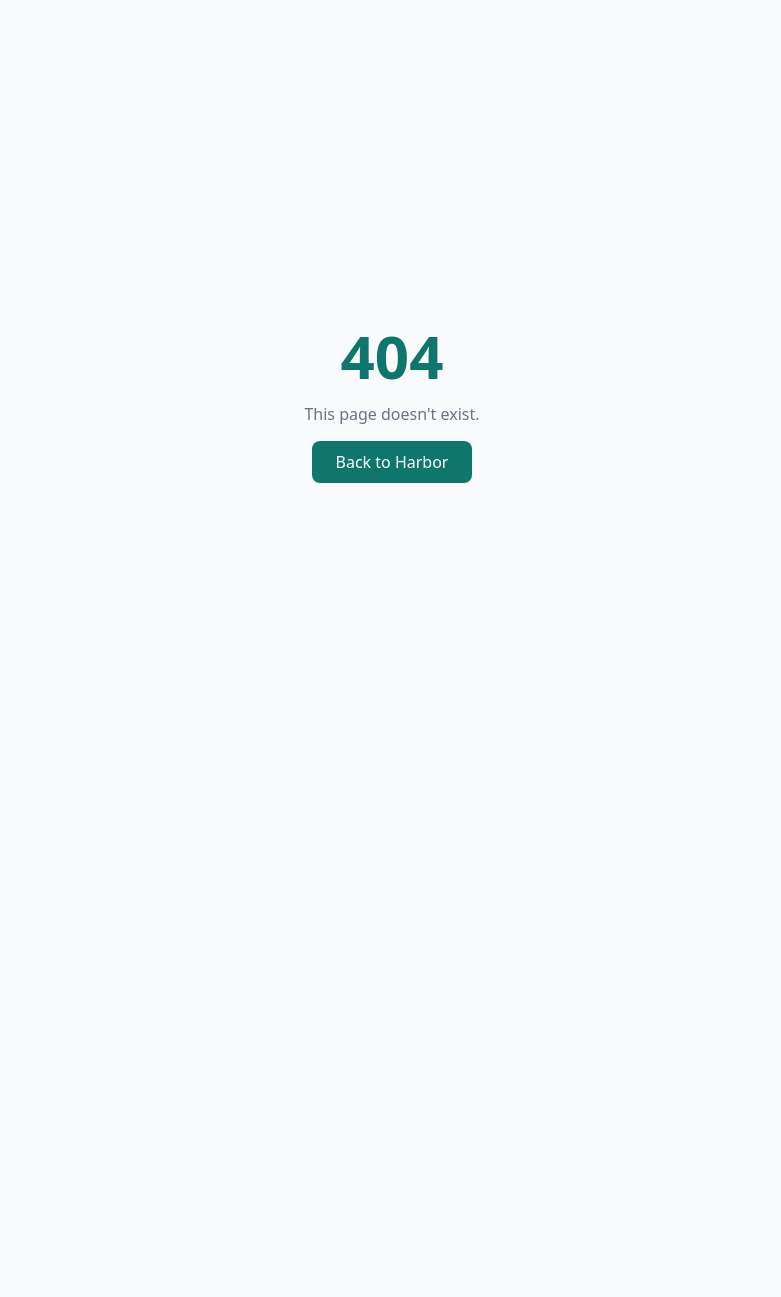
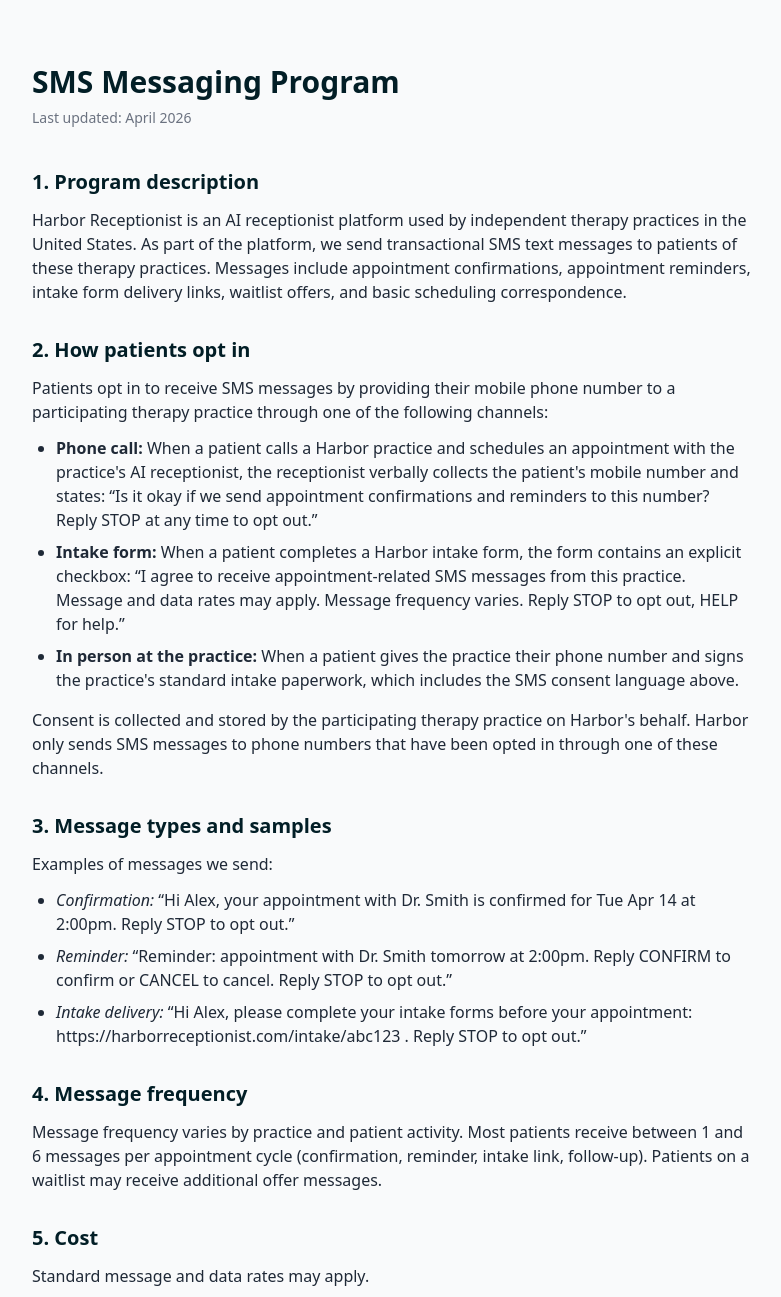
Before and after one commit to WTDchance/harbor-app, a Next.js app: page /sms in a window 1280 px wide. Before the commit this address had no page. Shown: the top 1297 px of the page, without its empty margins (248-1029 px from the left). Before the commit the page ends 800 px from the top, so only its background shows below. Built offline with nearby package versions, Linux system fonts and the light colour scheme.

Commit message:
A2P 10DLC: add public /sms program disclosure page

```diff
--- /dev/null
+++ b/app/sms/page.tsx
@@ -0,0 +1,141 @@
+// app/sms/page.tsx
+import type { Metadata } from "next";
+
+export const metadata: Metadata = {
+  title: "SMS Messaging Program | Harbor Receptionist",
+  description:
+    "Harbor Receptionist SMS appointment confirmation, reminder, and intake program details, opt-in, opt-out, and message frequency.",
+};
+
+export default function SmsProgramPage() {
+  return (
+    <main className="max-w-3xl mx-auto px-6 py-16 text-gray-800">
+      <h1 className="text-3xl font-bold mb-2 text-[#021E26]">SMS Messaging Program</h1>
+      <p className="text-sm text-gray-500 mb-10">Last updated: April 2026</p>
+
+      <section className="mb-8">
+        <h2 className="text-xl font-semibold mb-3 text-[#021E26]">1. Program description</h2>
+        <p className="mb-4">
+          Harbor Receptionist is an AI receptionist platform used by independent
+          therapy practices in the United States. As part of the platform, we
+          send transactional SMS text messages to patients of these therapy
+          practices. Messages include appointment confirmations, appointment
+          reminders, intake form delivery links, waitlist offers, and basic
+          scheduling correspondence.
+        </p>
+      </section>
+
+      <section className="mb-8">
+        <h2 className="text-xl font-semibold mb-3 text-[#021E26]">2. How patients opt in</h2>
+        <p className="mb-3">
+          Patients opt in to receive SMS messages by providing their mobile
+          phone number to a participating therapy practice through one of the
+          following channels:
+        </p>
+        <ul className="list-disc pl-6 mb-4">
+          <li className="mb-2">
+            <strong>Phone call:</strong> When a patient calls a Harbor practice
+            and schedules an appointment with the practice&apos;s AI receptionist,
+            the receptionist verbally collects the patient&apos;s mobile number and
+            states: &ldquo;Is it okay if we send appointment confirmations and
+            reminders to this number? Reply STOP at any time to opt out.&rdquo;
+          </li>
+          <li className="mb-2">
+            <strong>Intake form:</strong> When a patient completes a Harbor
+            intake form, the form contains an explicit checkbox: &ldquo;I agree
+            to receive appointment-related SMS messages from this practice.
+            Message and data rates may apply. Message frequency varies. Reply
+            STOP to opt out, HELP for help.&rdquo;
+          </li>
+          <li>
+            <strong>In person at the practice:</strong> When a patient gives
+            the practice their phone number and signs the practice&apos;s standard
+            intake paperwork, which includes the SMS consent language above.
+          </li>
+        </ul>
+        <p>
+          Consent is collected and stored by the participating therapy practice
+          on Harbor&apos;s behalf. Harbor only sends SMS messages to phone numbers
+          that have been opted in through one of these channels.
+        </p>
+      </section>
+
+      <section className="mb-8">
+        <h2 className="text-xl font-semibold mb-3 text-[#021E26]">3. Message types and samples</h2>
+        <p className="mb-3">Examples of messages we send:</p>
+        <ul className="list-disc pl-6 mb-2">
+          <li className="mb-2">
+            <em>Confirmation:</em> &ldquo;Hi Alex, your appointment with Dr.
+            Smith is confirmed for Tue Apr 14 at 2:00pm. Reply STOP to opt out.&rdquo;
+          </li>
+          <li className="mb-2">
+            <em>Reminder:</em> &ldquo;Reminder: appointment with Dr. Smith
+            tomorrow at 2:00pm. Reply CONFIRM to confirm or CANCEL to cancel.
+            Reply STOP to opt out.&rdquo;
+          </li>
+          <li className="mb-2">
+            <em>Intake delivery:</em> &ldquo;Hi Alex, please complete your
+            intake forms before your appointment: https://harborreceptionist.com/intake/abc123
+            . Reply STOP to opt out.&rdquo;
+          </li>
+        </ul>
+      </section>
+
+      <section className="mb-8">
+        <h2 className="text-xl font-semibold mb-3 text-[#021E26]">4. Message frequency</h2>
+        <p>
+          Message frequency varies by practice and patient activity. Most
+          patients receive between 1 and 6 messages per appointment cycle
+          (confirmation, reminder, intake link, follow-up). Patients on a
+          waitlist may receive additional offer messages.
+        </p>
+      </section>
+
+      <section className="mb-8">
+        <h2 className="text-xl font-semibold mb-3 text-[#021E26]">5. Cost</h2>
+        <p>Standard message and data rates may apply.</p>
+      </section>
+
+      <section className="mb-8">
+        <h2 className="text-xl font-semibold mb-3 text-[#021E26]">6. How to opt out</h2>
+        <p className="mb-3">
+          Reply <strong>STOP</strong> to any message to immediately opt out of
+          all SMS messages from that practice. You will receive a final
+          confirmation message and no further messages will be sent unless you
+          opt back in.
+        </p>
+        <p>
+          Reply <strong>HELP</strong> at any time to receive help. You may also
+          email support@harborreceptionist.com for assistance.
+        </p>
+      </section>
+
+      <section className="mb-8">
+        <h2 className="text-xl font-semibold mb-3 text-[#021E26]">7. Privacy and data sharing</h2>
+        <p className="mb-3">
+          No mobile information will be shared with third parties or affiliates
+          for marketing or promotional purposes. Information sharing to
+          subcontractors that support customer service or security is permitted.
+          All other categories exclude text messaging originator opt-in data and
+          consent; this information will not be shared with any third parties.
+        </p>
+        <p>
+          See our <a className="text-[#0d9488] underline" href="/privacy-policy">Privacy Policy</a>
+          {' '}and <a className="text-[#0d9488] underline" href="/terms">Terms of Service</a>
+          {' '}for full details.
+        </p>
+      </section>
+
+      <section className="mb-8">
+        <h2 className="text-xl font-semibold mb-3 text-[#021E26]">8. Contact</h2>
+        <p>
+          Harbor Receptionist
+          <br />
+          Email: support@harborreceptionist.com
+          <br />
+          Website: harborreceptionist.com
+        </p>
+      </section>
+    </main>
+  );
+}
```
